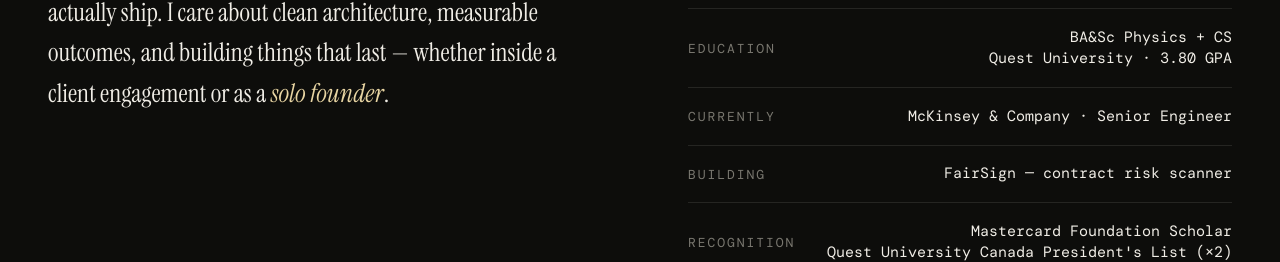
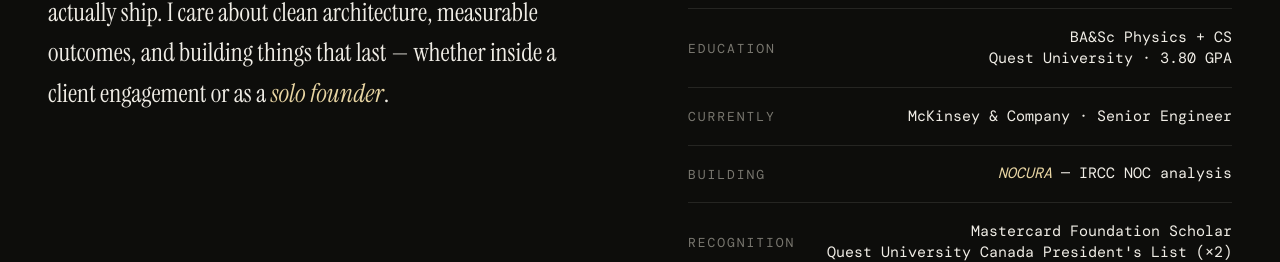
Before and after one commit to nmandiveyi/portfolio, a Next.js app: page / in a window 1280 px wide. Shown: the part 1067-1329 px from the top of the page. Built offline with nearby package versions, Linux system fonts and the light colour scheme; no server answers; a web font is replaced by a local one.

Commit message:
fix: ui tweaks 4

```diff
--- a/src/components/sections/AboutSection.tsx
+++ b/src/components/sections/AboutSection.tsx
@@ -27,6 +27,11 @@
                 <a href={detail.link} className={`min-w-0 shrink text-right no-underline ${type.bodyAccent}`}>
                   {detail.value}
                 </a>
+              ) : detail.label === 'Building' ? (
+                <span className={`min-w-0 shrink text-right ${type.bodyEmphasis}`}>
+                  <em className="text-[var(--accent)] italic">NOCURA</em>
+                  {' — IRCC NOC analysis'}
+                </span>
               ) : (
                 <span className={`min-w-0 shrink text-right whitespace-pre-line ${type.bodyEmphasis}`}>
                   {detail.value}
--- a/src/data/site.ts
+++ b/src/data/site.ts
@@ -41,7 +41,7 @@
     { label: 'Location', value: 'Toronto, ON · Canada' },
     { label: 'Education', value: 'BA&Sc Physics + CS\nQuest University · 3.80 GPA' },
     { label: 'Currently', value: 'McKinsey & Company · Senior Engineer' },
-    { label: 'Building', value: 'FairSign — contract risk scanner' },
+    { label: 'Building', value: 'NOCURA — IRCC NOC analysis' },
     {
       label: 'Recognition',
       value: "Mastercard Foundation Scholar\nQuest University Canada President's List (×2)",
--- a/src/lib/seo.ts
+++ b/src/lib/seo.ts
@@ -20,7 +20,7 @@
   defaultTitle:
     'Ngonidzashe Mandiveyi — Senior Engineer at McKinsey & Company | Toronto',
   defaultDescription:
-    'Portfolio of Ngonidzashe Mandiveyi, Senior Engineer I at McKinsey & Company in Toronto. AI-enabled automation, invoice reconciliation at $5B+ procurement scale, founder of NOCURA (Canadian PR / IRCC NOC analysis), and builder of FairSign.',
+    'Portfolio of Ngonidzashe Mandiveyi, Senior Engineer I at McKinsey & Company in Toronto. AI-enabled automation, invoice reconciliation at $5B+ procurement scale, and founder of NOCURA (Canadian PR / IRCC NOC analysis).',
 } as const
 
 export function canonicalUrl(path = '/') {
@@ -67,7 +67,6 @@
       'AI-enabled automation',
       'Invoice reconciliation',
       'NOCURA',
-      'FairSign',
       'FastAPI',
       'TypeScript',
       'Express Entry',
```
Also changed, not shown: public/site.webmanifest.
